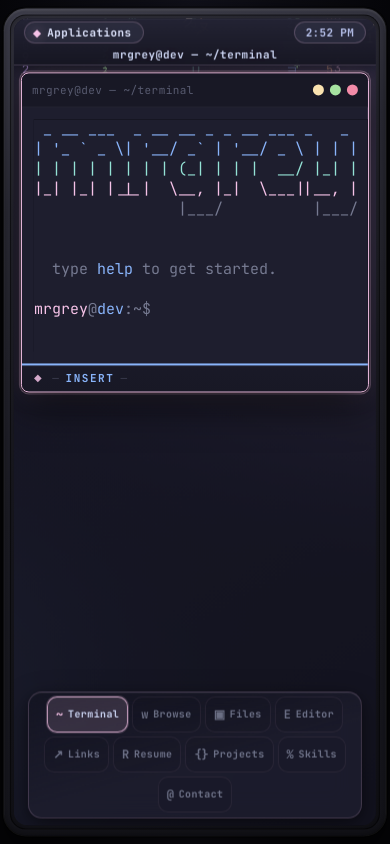
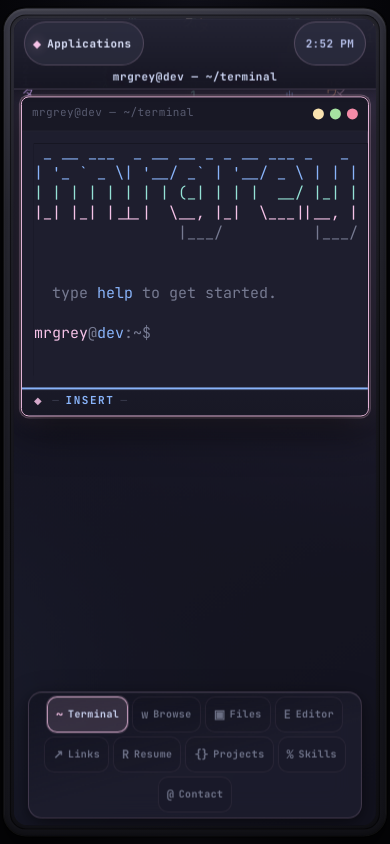
Before and after one commit to namefailed/namefailed.github.io, a website built with Vite: page index.html in a window 390 px wide. Built offline with nearby package versions, Linux system fonts and the light colour scheme; animation ran at ten frames a second; what @xterm/addon-web-links would draw is missing.

Commit message:
feat(ui): add polish checkpoints and layout tokens
I logged smoke steps in docs/POLISH.md, linked it from ARCHITECTURE, and threaded --ui-* rhythm tokens through the bezel, wm stack, splitters, and dock.

Focus-visible rings use the accent palette without boxing in xterm. The browse iframe guard modal now stacks above retro (z-index band was wrong before). Narrow viewports stretch YASB hit targets via --ui-touch-min.

```diff
--- a/src/style.css
+++ b/src/style.css
@@ -53,13 +53,63 @@
   --th-badge-fg: #1e1e2e;
   --th-scroll-thumb: #313244;
   --th-scroll-thumb-hover: #45475a;
+
+  /* ── UI tokens (layout / rhythm — unchanged by theme packs) ───────────────── */
+  --ui-font-sans: 'JetBrains Mono', ui-monospace, SFMono-Regular, monospace;
+  --ui-font-mono: var(--ui-font-sans);
+
+  --ui-text-2xs: 0.625rem;   /* ~10px */
+  --ui-text-xs: 0.6875rem;   /* ~11px */
+  --ui-text-sm: 0.75rem;     /* ~12px */
+  --ui-text-md: 0.8125rem;   /* ~13px */
+
+  --ui-line-tight: 1.25;
+  --ui-line-snug: 1.35;
+  --ui-line-normal: 1.45;
+
+  /* One rhythm: tiling gaps, splitters, desktop bottom inset */
+  --ui-gap-wm: 7px;
+  --ui-reserve-dock: 44px;
+  --ui-space-3: 10px;
+
+  --ui-touch-min: 44px;
+
+  --ui-radius-pill: 999px;
+  --ui-radius-sm: 10px;
+  --ui-radius-md-inner: clamp(14px, 2.4vmin, 28px);
+  --ui-radius-monitor: clamp(22px, 3.2vmin, 40px);
+  --ui-radius-monitor-inner: clamp(16px, 2.6vmin, 32px);
+  --ui-monitor-pad: clamp(10px, 1.6vmin, 18px);
+
+  --ui-duration-fast: 0.12s;
+  --ui-duration-med: 0.18s;
+  --ui-easing-standard: ease;
+
+  --ui-focus-ring: 2px solid rgba(var(--th-accent-rgb), 0.85);
+  --ui-focus-offset: 2px;
+
+  /* Z stacking — reserve high layers for CRT overlay */
+  --ui-z-base: 1;
+  --ui-z-matrix: 0;
+  --ui-z-wm: 2;
+  --ui-z-splitter: 3;
+  --ui-z-yasb: 40;
+  /* Popovers anchored to bar / dock share a band (different containing blocks). */
+  --ui-z-chrome-popover: 60;
+  --ui-z-yasb-popover: 70;
+  /* Must sit above retro overlay (8999+) so dialogs stay readable. */
+  --ui-z-modal: 10000;
+  --ui-z-retro-vignette: 8999;
+  --ui-z-retro-scanlines: 9000;
 }
 
 html, body {
   width: 100%;
   height: 100%;
   overflow: hidden;
-  font-family: 'JetBrains Mono', monospace;
+  font-family: var(--ui-font-sans);
+  font-size: 16px;
+  line-height: var(--ui-line-normal);
 }
 
 /* Room / desk behind the “monitor” */
@@ -78,16 +128,16 @@ body {
   height: 98vh;
   max-width: 100%;
   max-height: 100%;
-  z-index: 1;
+  z-index: var(--ui-z-base);
   display: flex;
   flex-direction: column;
   /* Outer bezel + notch / home-indicator safe areas on phones */
-  padding: max(clamp(10px, 1.6vmin, 18px), env(safe-area-inset-top, 0px))
-    max(clamp(10px, 1.6vmin, 18px), env(safe-area-inset-right, 0px))
-    max(clamp(10px, 1.6vmin, 18px), env(safe-area-inset-bottom, 0px))
-    max(clamp(10px, 1.6vmin, 18px), env(safe-area-inset-left, 0px));
+  padding: max(var(--ui-monitor-pad), env(safe-area-inset-top, 0px))
+    max(var(--ui-monitor-pad), env(safe-area-inset-right, 0px))
+    max(var(--ui-monitor-pad), env(safe-area-inset-bottom, 0px))
+    max(var(--ui-monitor-pad), env(safe-area-inset-left, 0px));
   box-sizing: border-box;
-  border-radius: clamp(22px, 3.2vmin, 40px);
+  border-radius: var(--ui-radius-monitor);
   background: var(--th-monitor-bg);
   box-shadow:
     0 0 0 1px rgba(255, 255, 255, 0.06),
@@ -102,7 +152,7 @@ body {
   content: '';
   position: absolute;
   inset: clamp(6px, 1vmin, 12px);
-  border-radius: clamp(16px, 2.6vmin, 32px);
+  border-radius: var(--ui-radius-monitor-inner);
   pointer-events: none;
   z-index: 0;
   box-shadow:
@@ -119,7 +169,7 @@ html.retro-fx body::after {
   inset: 0;
   background: rgba(var(--th-overlay-rgb), 0.35);
   pointer-events: none;
-  z-index: 1;
+  z-index: var(--ui-z-base);
 }
 
 html.retro-fx::after {
@@ -134,7 +184,7 @@ html.retro-fx::after {
     rgba(0,0,0,0.045)   2px
   );
   pointer-events: none;
-  z-index: 9000;
+  z-index: var(--ui-z-retro-scanlines);
 }
 
 html.retro-fx::before {
@@ -147,7 +197,7 @@ html.retro-fx::before {
     rgba(0,0,0,0.55) 100%
   );
   pointer-events: none;
-  z-index: 8999;
+  z-index: var(--ui-z-retro-vignette);
 }
 
 /* ── Desktop (the WM workspace — wallpaper & glass inside the bezel) ─────── */
@@ -155,13 +205,13 @@ html.retro-fx::before {
 /* Wallpaper gradient + matrix canvas layered on top */
 #desktop {
   position: relative;
-  z-index: 1;
+  z-index: var(--ui-z-base);
   flex: 1;
   min-height: 0;
   width: 100%;
-  border-radius: clamp(14px, 2.4vmin, 28px);
+  border-radius: var(--ui-radius-md-inner);
   overflow: hidden;
-  --desktop-bottom-gutter: 7px;
+  --desktop-bottom-gutter: var(--ui-gap-wm);
   padding: 0 0 var(--desktop-bottom-gutter);
   display: flex;
   flex-direction: column;
@@ -174,7 +224,7 @@ html.retro-fx::before {
 #matrix-bg {
   position: absolute;
   inset: 0;
-  z-index: 0;
+  z-index: var(--ui-z-matrix);
   width: 100%;
   height: 100%;
   pointer-events: none;
@@ -184,11 +234,11 @@ html.retro-fx::before {
   flex: 1;
   min-height: 0;
   position: relative;
-  z-index: 1;
+  z-index: var(--ui-z-base);
   display: flex;
   flex-direction: column;
-  /* Reserve dock height only — .wm-stack already has 7px padding on all sides like top/L/R */
-  --workspace-dock-reserve: 44px;
+  /* Reserve dock height — .wm-stack uses --ui-gap-wm padding on all sides */
+  --workspace-dock-reserve: var(--ui-reserve-dock);
   padding-bottom: var(--workspace-dock-reserve);
   box-sizing: border-box;
 }
@@ -205,11 +255,26 @@ html.retro-fx::before {
   border: 0;
 }
 
+/* Keyboard focus — visible on chrome; xterm keeps its own caret (no double ring) */
+:focus:not(:focus-visible) {
+  outline: none;
+}
+
+:focus-visible {
+  outline: var(--ui-focus-ring);
+  outline-offset: var(--ui-focus-offset);
+}
+
+.xterm .xterm-helper-textarea:focus,
+.xterm .xterm-helper-textarea:focus-visible {
+  outline: none !important;
+}
+
 /* ── Top panel (Linux-style: edge-to-edge, flush top) ──────────────────────── */
 
 .yasb-bar {
   flex-shrink: 0;
-  z-index: 40;
+  z-index: var(--ui-z-yasb);
   position: relative;
   width: 100%;
   padding: 0;
@@ -368,20 +433,20 @@ html.retro-fx::before {
   margin: 0;
   padding: 3px 11px;
   font-family: inherit;
-  font-size: 11px;
+  font-size: var(--ui-text-xs);
   font-weight: 600;
   letter-spacing: 0.03em;
   font-variant-numeric: tabular-nums;
   color: var(--th-yasb-clock);
   background: var(--th-yasb-btn-bg);
   border: 1px solid rgba(var(--th-accent-rgb), 0.22);
-  border-radius: 999px;
+  border-radius: var(--ui-radius-pill);
   cursor: pointer;
   transition:
-    background 0.18s ease,
-    border-color 0.18s ease,
-    box-shadow 0.18s ease,
-    transform 0.12s ease;
+    background var(--ui-duration-med) var(--ui-easing-standard),
+    border-color var(--ui-duration-med) var(--ui-easing-standard),
+    box-shadow var(--ui-duration-med) var(--ui-easing-standard),
+    transform var(--ui-duration-fast) var(--ui-easing-standard);
 }
 
 .yasb-clock-btn:hover {
@@ -409,7 +474,7 @@ html.retro-fx::before {
   position: absolute;
   top: calc(100% + 8px);
   right: 0;
-  z-index: 70;
+  z-index: var(--ui-z-yasb-popover);
   min-width: 220px;
   padding: 10px 12px 12px;
   border-radius: 10px;
@@ -534,7 +599,7 @@ html.retro-fx::before {
   position: absolute;
   top: calc(100% + 8px);
   right: 0;
-  z-index: 60;
+  z-index: var(--ui-z-chrome-popover);
   display: flex;
   flex-direction: column;
   align-items: flex-end;
@@ -600,7 +665,7 @@ html.retro-fx::before {
 }
 
 .yasb-focused {
-  font-size: 11px;
+  font-size: var(--ui-text-xs);
   font-weight: 600;
   letter-spacing: 0.05em;
   color: var(--th-text);
@@ -620,19 +685,19 @@ html.retro-fx::before {
   margin: 0;
   padding: 3px 11px 3px 8px;
   font-family: inherit;
-  font-size: 11px;
+  font-size: var(--ui-text-xs);
   font-weight: 600;
   letter-spacing: 0.04em;
   color: var(--th-yasb-btn-text);
   background: var(--th-yasb-btn-bg);
   border: 1px solid rgba(var(--th-accent-rgb), 0.2);
-  border-radius: 999px;
+  border-radius: var(--ui-radius-pill);
   cursor: pointer;
   transition:
-    background 0.18s ease,
-    border-color 0.18s ease,
-    box-shadow 0.18s ease,
-    transform 0.12s ease;
+    background var(--ui-duration-med) var(--ui-easing-standard),
+    border-color var(--ui-duration-med) var(--ui-easing-standard),
+    box-shadow var(--ui-duration-med) var(--ui-easing-standard),
+    transform var(--ui-duration-fast) var(--ui-easing-standard);
 }
 
 .yasb-btn:hover {
@@ -667,7 +732,7 @@ html.retro-fx::before {
   position: relative;
   display: flex;
   flex-direction: column;
-  padding: 7px;
+  padding: var(--ui-gap-wm);
   box-sizing: border-box;
 }
 
@@ -897,7 +962,7 @@ html.retro-fx::before {
 
 #panes {
   position: relative;
-  z-index: 2;
+  z-index: var(--ui-z-wm);
   flex: 1;
   display: flex;
   flex-direction: row;
@@ -936,15 +1001,15 @@ html.retro-fx::before {
 /* ── Splitters (drag-to-resize handles) ───────────────────────────────────── */
 
 .splitter {
-  flex: 0 0 7px;
+  flex: 0 0 var(--ui-gap-wm);
   position: relative;
   background: transparent;
-  z-index: 3;
+  z-index: var(--ui-z-splitter);
   touch-action: none;
 }
 
 .splitter-h { cursor: col-resize; }
-.splitter-v { cursor: row-resize; flex-basis: 7px; }
+.splitter-v { cursor: row-resize; flex-basis: var(--ui-gap-wm); }
 
 /* Visible grip bar in the middle of each splitter */
 .splitter::before {
@@ -1646,7 +1711,7 @@ html.retro-fx .xterm-screen {
 .browser-iframe-tip-backdrop {
   position: fixed;
   inset: 0;
-  z-index: 400;
+  z-index: var(--ui-z-modal);
   display: flex;
   align-items: center;
   justify-content: center;
@@ -1754,15 +1819,15 @@ html.retro-fx .xterm-screen {
 
 #wm-taskbar.wm-taskbar {
   position: absolute;
-  bottom: max(7px, env(safe-area-inset-bottom, 0px));
+  bottom: max(var(--ui-gap-wm), env(safe-area-inset-bottom, 0px));
   left: 0;
   right: 0;
-  z-index: 60;
+  z-index: var(--ui-z-chrome-popover);
   display: flex;
   justify-content: center;
   align-items: flex-end;
   pointer-events: none;
-  padding: 0 7px;
+  padding: 0 var(--ui-gap-wm);
   box-sizing: border-box;
 }
 
@@ -2305,4 +2370,10 @@ html.retro-fx .xterm-screen {
   .wm-task-label {
     max-width: 72px;
   }
-}
+
+  .yasb-btn,
+  .yasb-clock-btn,
+  .yasb-sound-btn {
+    min-height: var(--ui-touch-min);
+  }
+}
```
Also changed, not shown: docs/ARCHITECTURE.md (+2 -0 lines), docs/POLISH.md (added, +44 -0 lines).
